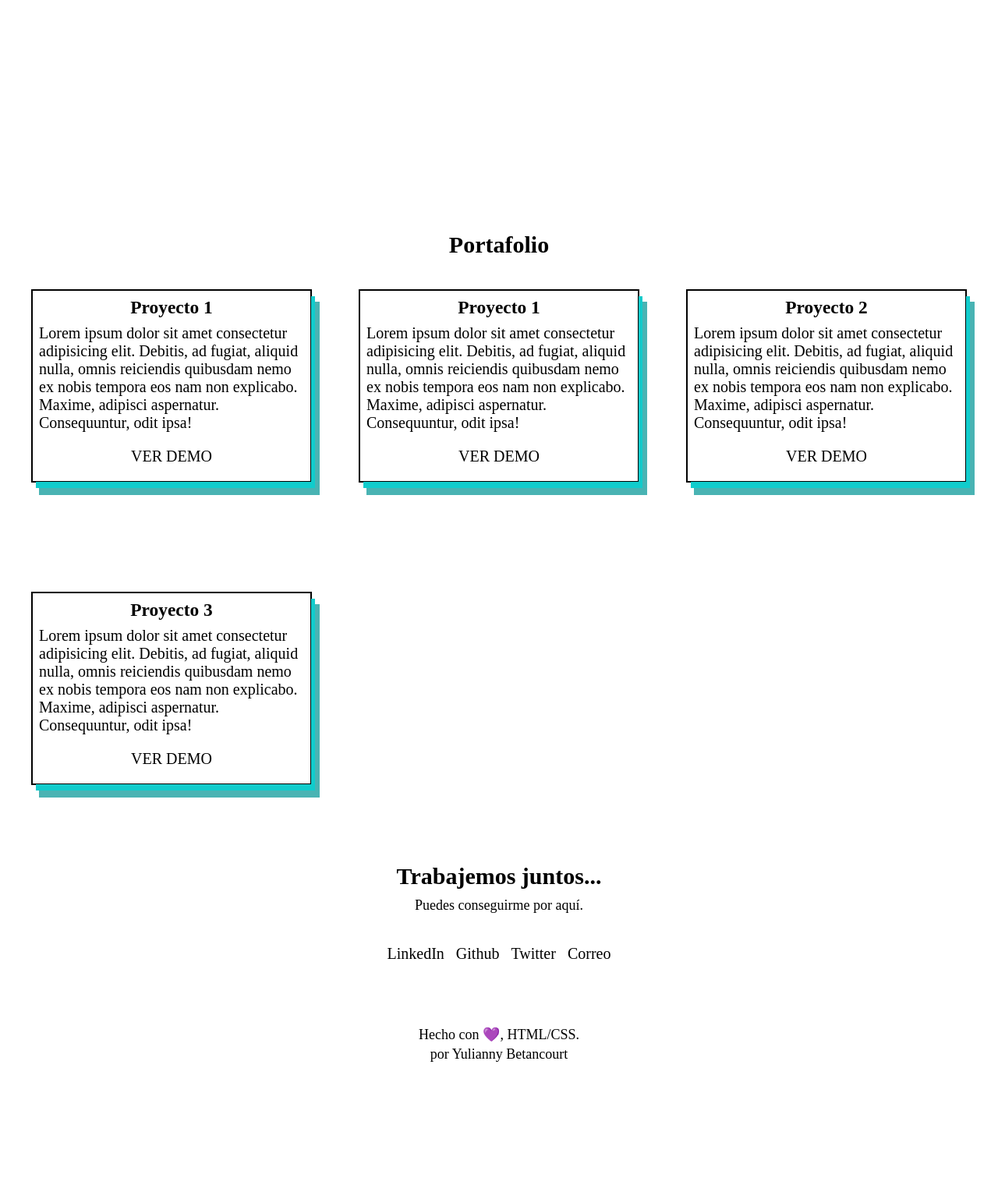
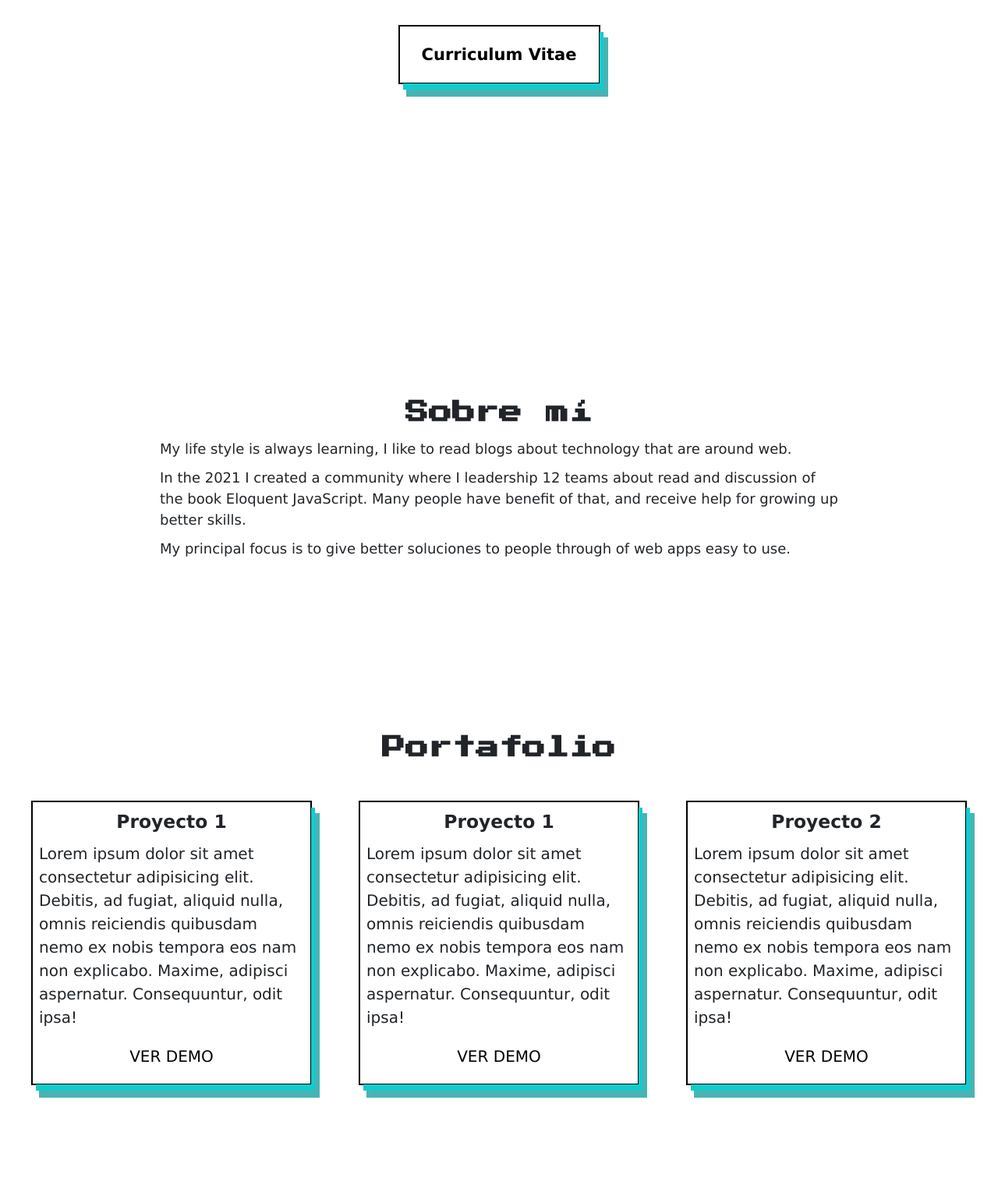
Before and after one commit to yuliannydev/Personal-Portfolio, a website built with Vite: page index.html in a window 1280 px wide. Shown: the part 623-2152 px from the top of the page at 78% size. Before the commit the page ends 2008 px from the top, so only its background shows below. Built offline with nearby package versions, Linux system fonts and the light colour scheme.

Commit message:
:sparkles: Add nes css

```diff
--- a/index.html
+++ b/index.html
@@ -13,13 +13,20 @@
     <meta property="og:type" content="" />
     <meta property="og:url" content="" />
     <meta property="og:image" content="" />
-    <!--    <link rel="stylesheet" href="./styles.css" /> -->
+    <!-- <link
+      href="https://fonts.googleapis.com/css?family=Press+Start+2P"
+      rel="stylesheet"
+    /> -->
+    <link
+      href="https://fonts.googleapis.com/css2?family=Press+Start+2P&display=swap"
+      rel="stylesheet"
+    />
   </head>
-
   <body>
     <nav id="navbar">
       <ul class="menu">
         <li><a href="">Yo</a></li>
+        <li><a href="#about-me">Sobre mí</a></li>
         <li><a href="#projects">Portafolio</a></li>
         <li><a href="#contacto">Contacto</a></li>
       </ul>
@@ -28,6 +35,32 @@
       <section id="welcome-section" class="welcome">
         <h1>Hola 🌐, <br />Mi nombre es <br />Yulianny Betancourt</h1>
         <h2>Soy Ingeniero de Sistemas y <br />Frontend Developer</h2>
+        <div class="box">
+          <div class="box-child container-outside">
+            <div class="box-child container-inside">
+              <a href="/resource/YULIANNY BETANCOURT- JAN-CV-ENGLISH.pdf"
+                ><h3>Curriculum Vitae</h3></a
+              >
+            </div>
+          </div>
+        </div>
+      </section>
+
+      <section id="about-me" class="about-me">
+        <h2>Sobre mí</h2>
+        <p>
+          My life style is always learning, I like to read blogs about
+          technology that are around web.
+        </p>
+        <p>
+          In the 2021 I created a community where I leadership 12 teams about
+          read and discussion of the book Eloquent JavaScript. Many people have
+          benefit of that, and receive help for growing up better skills.
+        </p>
+        <p>
+          My principal focus is to give better soluciones to people through of
+          web apps easy to use.
+        </p>
       </section>
       <section id="projects" class="portfolio">
         <h2 id="mi-trabajo">Portafolio</h2>
@@ -98,33 +131,34 @@
           </li>
         </ul>
       </section>
-      <section id="contacto" class="contact">
+      <section id="contacto" class="contact icon-list">
         <h2>Trabajemos juntos...</h2>
-        <p>Puedes conseguirme por aquí.</p>
+        <p>Puedes conseguirme por uno de estos medios.</p>
         <ul class="contact-me">
           <li>
-            <a href="https://www.linkedin.com/in/yulianny-betancourt/"
-              >LinkedIn</a
-            >
+            <!-- linkedin -->
+            <i class="nes-icon linkedin is-large"></i>
           </li>
           <li>
-            <a
-              href="https://github.com/yuliannydev/"
-              id="profile-link"
-              target="_blank"
-              >Github</a
-            >
+            <!-- github -->
+            <i class="nes-icon github is-large"></i>
           </li>
-          <li><a href="https://twitter.com/yuliannydev/">Twitter</a></li>
-          <li><a href="mailto:yuliannydev@gmail.com">Correo</a></li>
+          <li>
+            <!-- twitter -->
+            <i class="nes-icon twitter is-large"></i>
+          </li>
+          <li>
+            <!-- google -->
+            <i class="nes-icon google is-large"></i>
+          </li>
         </ul>
       </section>
     </main>
     <footer>
-      Hecho con 💜, HTML/CSS.<br />
+      <span>Hecho con 💜, HTML/CSS.</span>
+      <br />
       <span>por Yulianny Betancourt</span>
     </footer>
   </body>
-  <div id="App"></div>
   <script type="module" src="/main.js"></script>
 </html>
--- a/main.js
+++ b/main.js
@@ -1,6 +1,7 @@
-import './style.css'
+import "./style.css";
+import "nes.css/css/nes.min.css";
 
-document.querySelector('#app').innerHTML = `
-  <h1>Hello Vite!</h1>
-  <a href="https://vitejs.dev/guide/features.html" target="_blank">Documentation</a>
-`
+// document.querySelector('#app').innerHTML = `
+//   <h1>Hello Vite!</h1>
+//   <a href="https://vitejs.dev/guide/features.html" target="_blank">Documentation</a>
+// `
--- a/package.json
+++ b/package.json
@@ -9,6 +9,8 @@
   },
   "devDependencies": {
     "vite": "^2.7.2"
+  },
+  "dependencies": {
+    "nes.css": "^2.3.0"
   }
-
 }
--- a/style.css
+++ b/style.css
@@ -2,7 +2,7 @@
   margin: 0;
   box-sizing: border-box;
 }
-
+@import url("https://fonts.googleapis.com/css2?family=Press+Start+2P&display=swap");
 :root {
   --text-sm: 1.8rem;
   --text-md: 2rem;
@@ -17,6 +17,13 @@ html {
   scroll-behavior: smooth;
 }
 
+p,
+h3,
+a,
+span {
+  font-family: Verdana, Geneva, Tahoma, sans-serif;
+}
+
 body {
   width: 100vw;
   height: 100vh;
@@ -28,6 +35,7 @@ nav {
   left: 0;
   right: 0;
   top: 0;
+  border-bottom: var(--black) solid 0.2rem;
 }
 nav ul,
 ul {
@@ -66,20 +74,22 @@ main {
   padding: 18rem 0 0;
 }
 
-/**
+.welcome h1 {
+  font-size: var(--text-md);
+  line-height: 4rem;
+}
+
 .welcome h2 {
-  overflow: hidden;
-  border-right:65em solid white;
-white-space: nowrap;
-      animation:
-      typing 1s steps(15, end) forwards;
-  width: 0;
+  font-size: var(--text-sm);
+  line-height: 4rem;
 }
-    @keyframes typing {
-      from { width: 50% }
-      to { width: 100% }
+.about-me h2,
+.portfolio h2,
+.contact h2 {
+  font-size: var(--text-lg);
+  padding-top: 3rem;
 }
-**/
+
 .portfolio ul {
   padding: 0;
 }
@@ -156,18 +166,28 @@ footer {
   .menu {
     justify-content: end;
   }
+  nav ul li a {
+    font-family: Verdana, Geneva, Tahoma, sans-serif;
+  }
+  .about-me h2,
   .portfolio h2 {
     text-align: center;
     font-size: var(--text-x-lg);
   }
+
   .welcome {
     padding: 22rem;
   }
   .welcome h1,
   .welcome h2 {
     text-align: left;
-    font-size: 3.8rem;
+    font-size: var(--text-x-lg);
     line-height: 4.5rem;
+    font-family: "Press Start 2P";
+  }
+
+  .about-me {
+    padding: 18rem;
   }
   .boxes {
     display: grid;
@@ -176,12 +196,13 @@ footer {
     place-content: center;
   }
   .contact {
-    padding-top: 6rem
+    padding-top: 6rem;
   }
   .contact h2 {
     font-size: var(--text-x-lg);
   }
-  .contact h2, .contact p {
+  .contact h2,
+  .contact p {
     text-align: center;
   }
   .contact-me {
@@ -191,4 +212,7 @@ footer {
   .contact-me li a:hover {
     color: var(--brackground-green);
   }
+  footer span {
+    font-size: var(--text-sm);
   }
+}
```
Also changed, not shown: 1 other file. Lines whose indentation alone changed are shown as unchanged.
